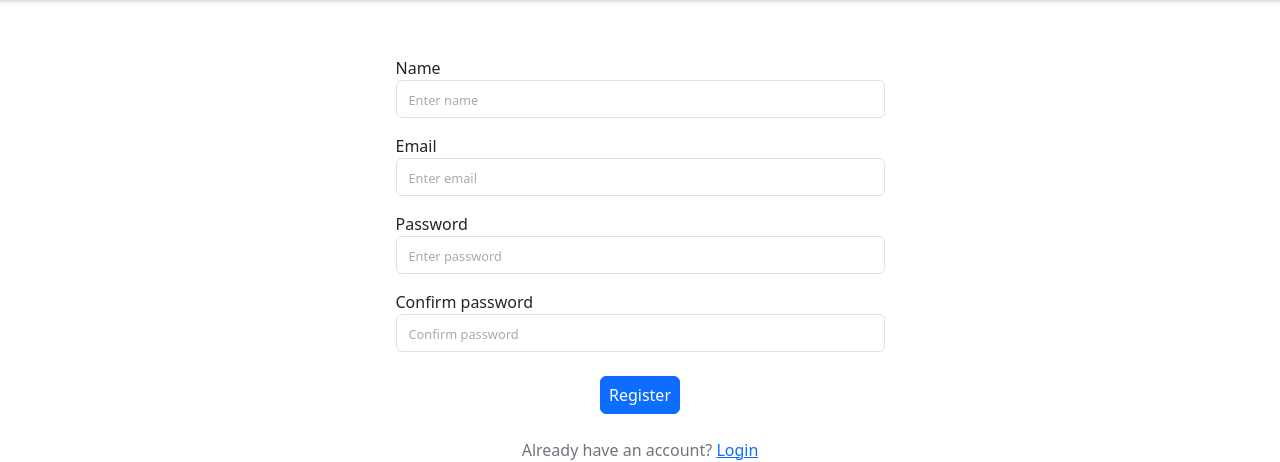
After one commit to RexHsu0911/restaurant-list_vers2, a Node server app: page /register in a window 1280 px wide. The commit adds this page. Shown: the part 356-818 px from the top of the page. Run offline with Node 20, Linux system fonts and the light colour scheme; some libraries are stand-ins or nearby versions.

Commit message:
add basic structure for user restaurants

```diff
--- a/app.js
+++ b/app.js
@@ -18,7 +18,7 @@ const router = require('./routes')
 const port = 3000
 
 app.engine('.hbs', engine({
-  extname: '.hbs',
+  extname: '.hbs'
 }))
 app.set('view engine', '.hbs')
 app.set('views', './views')
--- a/package.json
+++ b/package.json
@@ -7,7 +7,8 @@
     "start": "node app.js",
     "dev": "nodemon app.js",
     "migrate": "npx sequelize db:migrate",
-    "seed": "npx sequelize db:seed:all"
+    "seed": "npx sequelize db:seed:all",
+    "test": "standard && node my-tests.js"
   },
   "keywords": [],
   "author": "",
@@ -23,5 +24,8 @@
     "mysql2": "^3.2.0",
     "sequelize": "^6.30.0",
     "sequelize-cli": "^6.6.0"
+  },
+  "devDependencies": {
+    "standard": "^17.1.0"
   }
 }
--- a/public/stylesheets/style.css
+++ b/public/stylesheets/style.css
@@ -8,6 +8,16 @@ header {
 
 .navbar .navbar-brand:hover {
   color: #226089;
+}
+
+.container .create {
+  padding-right: 4rem;
+}
+
+.navbar .logout {
+  position: absolute;
+  right: 0;
+  padding: 1rem;
 }
 
 .banner {
@@ -117,3 +127,13 @@ header {
   }
 
 }
+
+.container .login {
+  display: flex;
+  justify-content: center;
+}
+
+.container .register {
+  display: flex;
+  justify-content: center;
+}
--- a/routes/index.js
+++ b/routes/index.js
@@ -3,11 +3,35 @@ const express = require('express')
 const router = express.Router()
 
 const restaurants = require('./restaurants')
-// 以 /restaurants 開頭的話，則分流到 restaurants.js
-router.use('/', restaurants)
+const users = require('./users')
+// router.use 方法來設置路由分流
+// 當收到以 /restaurants 開頭的請求時，則分流到 restaurants.js
+router.use('/restaurants', restaurants)
+router.use('/users', users)
+
 
 router.get('/', (req, res) => {
   res.redirect('/restaurants')
 })
 
+// 註冊頁
+router.get('/register', (req, res) => {
+  return res.render('register')
+})
+
+// 登入頁
+router.get('/login', (req, res) => {
+  return res.render('login')
+})
+
+// 登入
+router.post('/login', (req, res) => {
+  return res.send('req.body')
+})
+
+//登出
+router.post('/logout', (req, res) => {
+  return res.send('logout')
+})
+
 module.exports = router
--- a/views/layouts/main.hbs
+++ b/views/layouts/main.hbs
@@ -24,23 +24,6 @@
 </head>
 
 <body>
-  <header>
-    <!-- navigation -->
-    <nav class="navbar navbar-light bg-light">
-      <div class="container">
-        <a class="navbar-brand" href="/">
-          <img src="https://assets-lighthouse.s3.amazonaws.com/uploads/image/file/6227/restaurant-list-logo.png"
-            width="30" height="30" class="d-inline-block align-top" alt="我的餐廳清單">
-          我的餐廳清單
-        </a>
-        <div class="col text-end">
-          <a class="btn btn-warning" href="/restaurants/new" role="button">Create</a>
-        </div>
-    </nav>
-
-    <div class="banner"></div>
-
-  </header>
 
   {{{body}}}
 
--- /dev/null
+++ b/views/partials/navbar.hbs
@@ -0,0 +1,5 @@
+<div style="float: right">
+  <form action="/logout" method="POST">
+    <button class="btn btn-outline-dark" type="submit">Logout</button>
+  </form>
+</div>
--- /dev/null
+++ b/views/register.hbs
@@ -0,0 +1,41 @@
+<div class="banner"></div>
+
+<h1 class="mb-1 restaurant-show-title text-center">Register</h1>
+{{> message}}
+<div class="container">
+  <div class="register">
+    <form class="col-md-5" action="/users" method="POST">
+
+      <div class="row pb-3">
+        <label for="name" class="px-0">Name</label>
+        <input type="text" class="form-control" name="name" placeholder="Enter name">
+      </div>
+
+      <div class="row pb-3">
+        <label for="email" class="px-0">Email</label>
+        <input type="email" class="form-control" name="email" placeholder="Enter email" required>
+      </div>
+
+      <div class="row pb-3">
+        <label for="password" class="px-0">Password</label>
+        <input type="password" class="form-control" name="password" placeholder="Enter password" required>
+      </div>
+
+      <div class="row">
+        <label for="confirmPassword" class="px-0">Confirm password</label>
+        <input type="confirmPassword" class="form-control" name="confirmPassword" placeholder="Confirm password"
+          required>
+      </div>
+
+      <div class="row justify-content-center py-4">
+        <button class="btn btn-primary col-auto text-center px-2" type="submit">Register</button>
+      </div>
+
+    </form>
+  </div>
+</div>
+
+<div class="mx-auto text-center">
+    <span class="text-secondary">Already have an account?</span>
+    <a href="/login">Login</a>
+</div>
```
Also changed, not shown: migrations/20230927135312-create-user.js (added, +37 -0 lines), models/user.js (added, +32 -0 lines), routes/restaurants.js (+10 -10 lines), routes/users.js (added, +13 -0 lines), views/detail.hbs (+22 -1 lines), views/edit.hbs (+28 -7 lines), views/index.hbs (+23 -2 lines), views/login.hbs (added, +30 -0 lines), views/new.hbs (+21 -0 lines), 1 other file.
